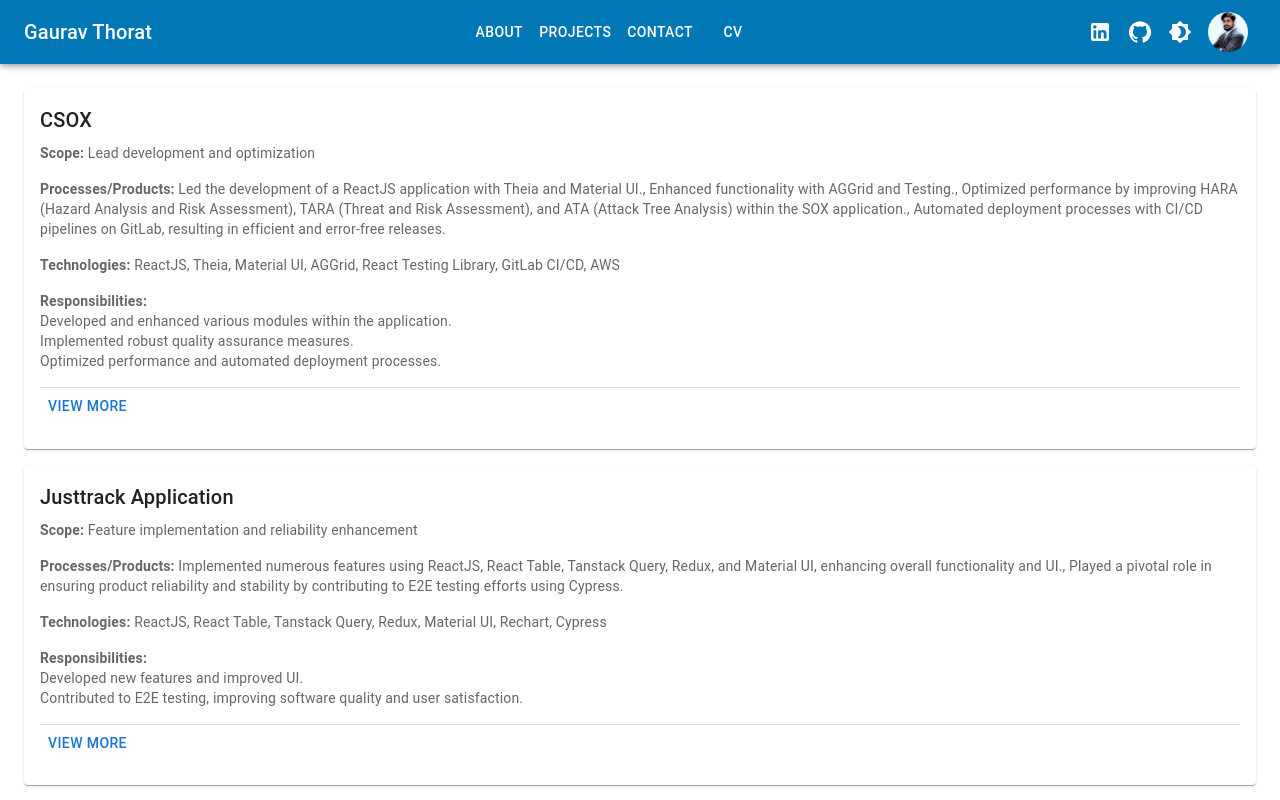
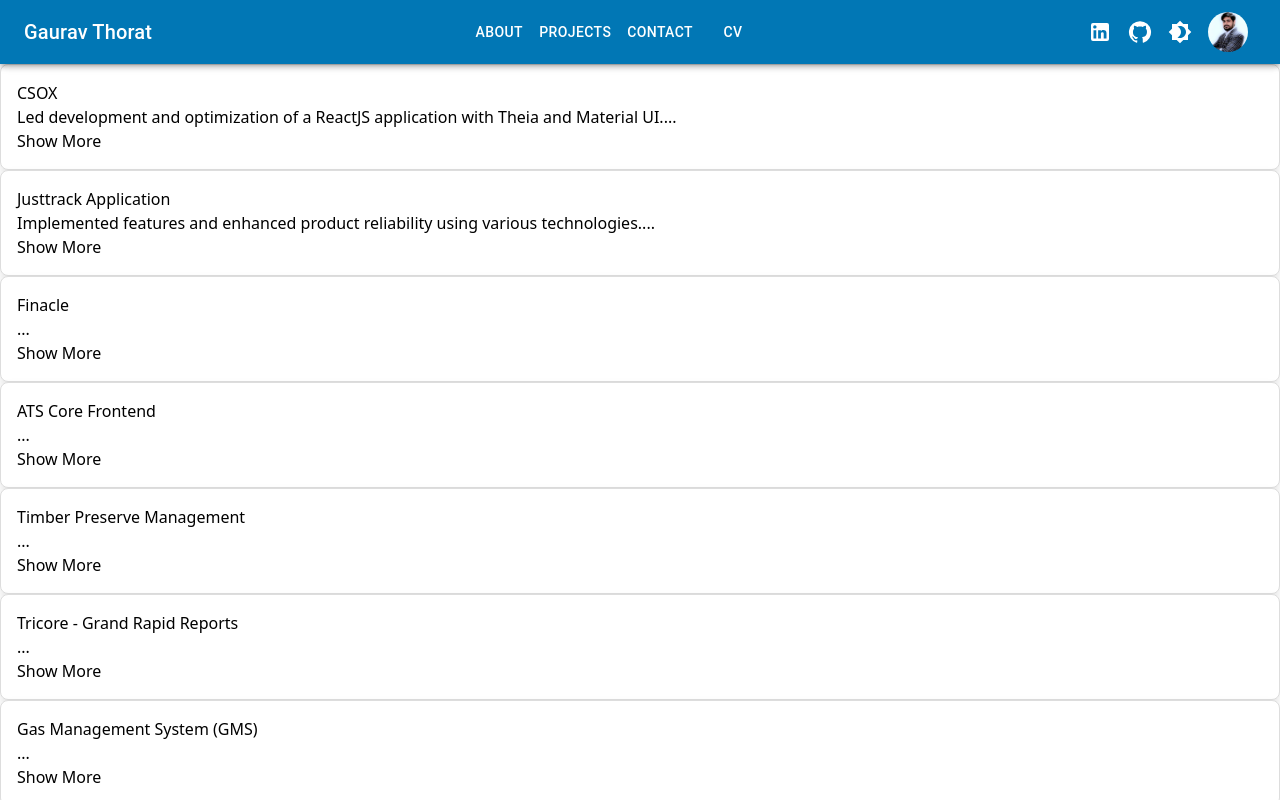
Before and after one commit to gauravthorath/Portfolio, a React app: page /projects in a window 1280 px wide. Shown: the top 800 px of the page. Built offline with nearby package versions, Linux system fonts and the light colour scheme; the HTML template or start-up script is replaced by a standard one.

Commit message:
added project data and css

```diff
--- /dev/null
+++ b/src/components/ProjectCard/ProjectCard.module.css
@@ -0,0 +1,63 @@
+/* Container for the cards */
+.card-container {
+  display: grid;
+  grid-template-columns: repeat(
+    auto-fit,
+    minmax(300px, 1fr)
+  ); /* Responsive columns */
+  gap: 16px; /* Adjust gap between cards */
+  padding: 16px; /* Optional padding */
+}
+
+/* Individual card style */
+.card {
+  border: 1px solid #ddd; /* Border for the card */
+  border-radius: 8px; /* Rounded corners */
+  padding: 16px; /* Padding inside the card */
+  background-color: #fff; /* Card background color */
+  box-shadow: 0 4px 8px rgba(0, 0, 0, 0.1); /* Card shadow */
+  transition:
+    transform 0.3s ease,
+    box-shadow 0.3s ease; /* Smooth transition for hover effects */
+}
+
+/* Card hover effect */
+.card:hover {
+  transform: translateY(-8px); /* Slight lift effect on hover */
+  box-shadow: 0 8px 16px rgba(0, 0, 0, 0.2); /* Enhanced shadow on hover */
+}
+
+/* Show more button style */
+.show-more-btn {
+  margin-top: 16px;
+  padding: 8px 16px;
+  border: none;
+  border-radius: 4px;
+  background-color: #007bff; /* Primary button color */
+  color: #fff;
+  cursor: pointer;
+  transition: background-color 0.3s ease;
+}
+
+.show-more-btn:hover {
+  background-color: #0056b3; /* Darker button color on hover */
+}
+
+/* Responsive grid layout for different screen sizes */
+@media (min-width: 600px) {
+  .card-container {
+    grid-template-columns: repeat(
+      2,
+      1fr
+    ); /* 2 cards per row for medium screens */
+  }
+}
+
+@media (min-width: 900px) {
+  .card-container {
+    grid-template-columns: repeat(
+      3,
+      1fr
+    ); /* 3 cards per row for larger screens */
+  }
+}
--- /dev/null
+++ b/src/components/ProjectCard/ProjectCard.tsx
@@ -0,0 +1,51 @@
+import { useState } from "react";
+import styles from "./ProjectCard.module.css";
+
+export interface Project {
+  name: string;
+  description?: string;
+  scope: string;
+  processesProducts: string[];
+  technologies: string[];
+  responsibilities: string[];
+}
+
+const ProjectCard = ({ project }: { project: Project }) => {
+  const [showMore, setShowMore] = useState(false);
+
+  const handleShowMore = () => {
+    setShowMore(!showMore);
+  };
+
+  return (
+    <div className={styles.card}>
+      <h2>{project.name}</h2>
+      {showMore ? (
+        <>
+          <p>{project.description}</p>
+          <p>
+            <strong>Technologies:</strong> {project.technologies.join(", ")}
+          </p>
+          <p>
+            <strong>Scope:</strong> {project.scope}
+          </p>
+          <p>
+            <strong>Processes/Products:</strong>{" "}
+            {project.processesProducts.join(", ")}
+          </p>
+          <p>
+            <strong>Responsibilities:</strong>{" "}
+            {project.responsibilities.join(", ")}
+          </p>
+        </>
+      ) : (
+        <p>{project.description?.substring(0, 100)}...</p> // Display a short description
+      )}
+      <button className={styles.showMoreBtn} onClick={handleShowMore}>
+        {showMore ? "Show Less" : "Show More"}
+      </button>
+    </div>
+  );
+};
+
+export default ProjectCard;
--- a/src/pages/Projects.tsx
+++ b/src/pages/Projects.tsx
@@ -1,16 +1,7 @@
 // Import necessary modules
 import React from "react";
-import { Card, CardContent, Typography, Button, Divider } from "@mui/material";
-
-interface Project {
-  name: string;
-  description?: string;
-  scope: string;
-  processesProducts: string[];
-  technologies: string[];
-  responsibilities: string[];
-}
-
+import ProjectCard, { Project } from "../components/ProjectCard/ProjectCard";
+import styles from "../components/ProjectCard/ProjectCard.module.css";
 const projects: Project[] = [
   {
     name: "CSOX",
@@ -713,37 +704,9 @@
 
 const ProjectsComponent: React.FC = () => {
   return (
-    <div className="p-6">
+    <div className={styles.cardContainer}>
       {projects.map((project, index) => (
-        <Card key={index} className="mb-4">
-          <CardContent>
-            <Typography variant="h6" component="h2" gutterBottom>
-              {project.name}
-            </Typography>
-            <Typography variant="body2" color="textSecondary" paragraph>
-              <strong>Scope:</strong> {project.scope}
-            </Typography>
-            <Typography variant="body2" color="textSecondary" paragraph>
-              <strong>Processes/Products:</strong>{" "}
-              {project.processesProducts.join(", ")}
-            </Typography>
-            <Typography variant="body2" color="textSecondary" paragraph>
-              <strong>Technologies:</strong> {project.technologies.join(", ")}
-            </Typography>
-            <Typography variant="body2" color="textSecondary" paragraph>
-              <strong>Responsibilities:</strong>
-              <ul>
-                {project.responsibilities.map((resp, idx) => (
-                  <li key={idx}>{resp}</li>
-                ))}
-              </ul>
-            </Typography>
-            <Divider />
-            <Button variant="text" color="primary" className="pt-5">
-              View More
-            </Button>
-          </CardContent>
-        </Card>
+        <ProjectCard key={index} project={project} />
       ))}
     </div>
   );
```
